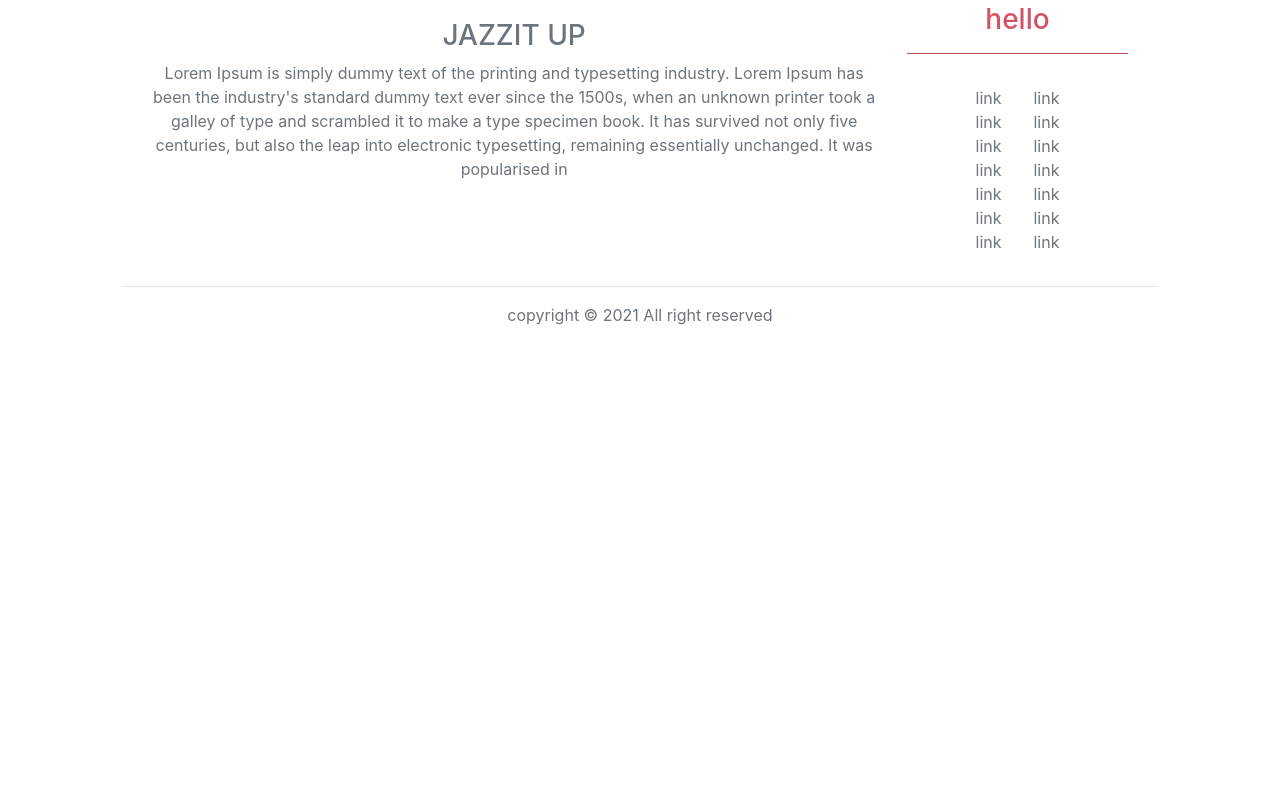
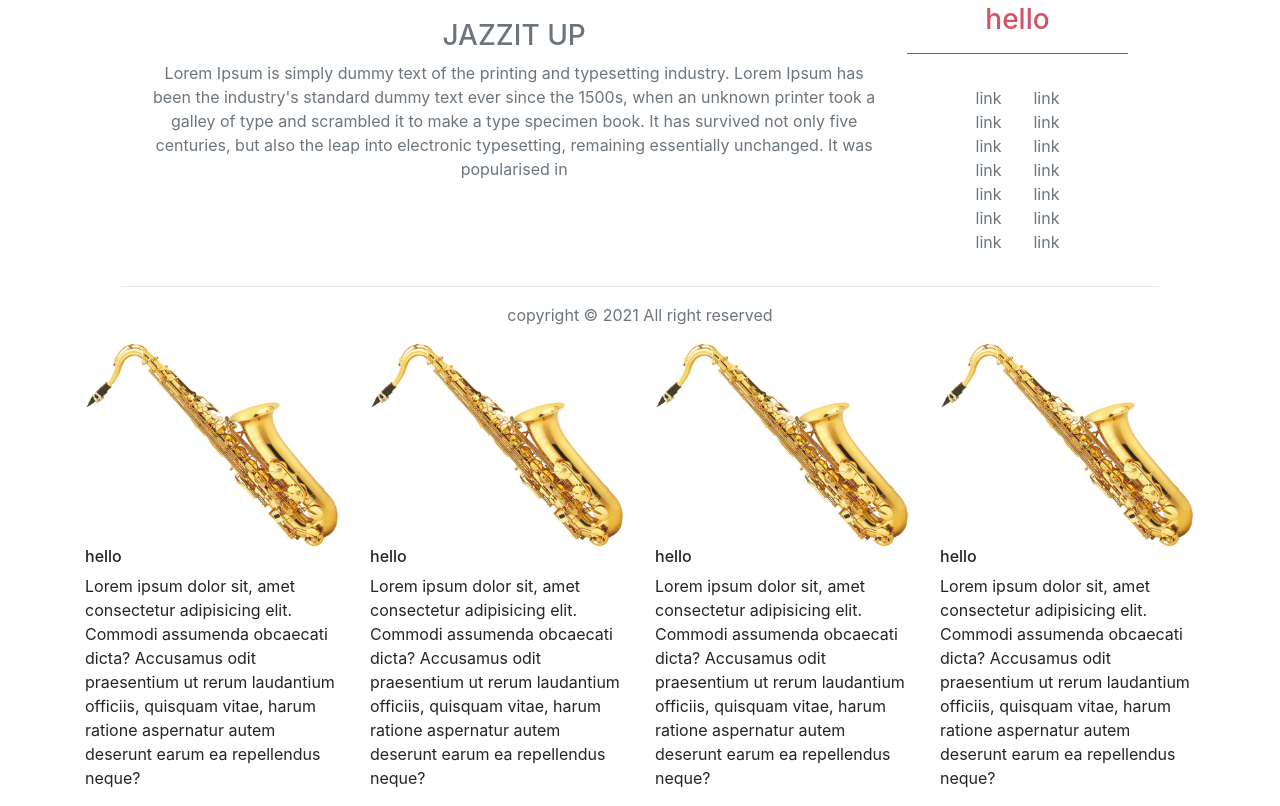
Before and after one commit to ashraffares/music-shop, a plain HTML site: page index.html in a window 1280 px wide. Shown: the part 1958-2764 px from the top of the page. Before the commit the page ends 2301 px from the top, so only its background shows below. Drawn offline with nearby package versions, Linux system fonts and the light colour scheme.

Commit message:
fixing linters

```diff
--- a/index.html
+++ b/index.html
@@ -467,6 +467,62 @@
     </div>
   </footer>
 
+
+
+
+
+
+  <div class="container">
+    <div class="row">
+      <div class="container col-lg-3">
+        <div class="row">
+          <img src="assets/c1.jpg" alt="" class="col-md-12 col-4" style="width:25%;height:30%;">
+          <h6 class="col-4 col-md-12">hello</h6>
+          <p class="col-4 col-md-12"> Lorem ipsum dolor sit, amet consectetur adipisicing elit. Commodi assumenda
+            obcaecati dicta? Accusamus odit praesentium ut rerum laudantium officiis, quisquam vitae, harum ratione
+            aspernatur autem deserunt earum ea repellendus neque? </p>
+
+        </div>
+
+      </div>
+
+      <div class="container col-lg-3">
+        <div class="row">
+          <img src="assets/c1.jpg" alt="" class="col-md-12 col-4" style="width:25%;height:30%;">
+          <h6 class="col-4 col-md-12">hello</h6>
+          <p class="col-4 col-md-12"> Lorem ipsum dolor sit, amet consectetur adipisicing elit. Commodi assumenda
+            obcaecati dicta? Accusamus odit praesentium ut rerum laudantium officiis, quisquam vitae, harum ratione
+            aspernatur autem deserunt earum ea repellendus neque? </p>
+
+        </div>
+
+      </div>
+
+      <div class="container  col-lg-3">
+        <div class="row">
+          <img src="assets/c1.jpg" alt="" class="col-md-12 col-4" style="width:25%;height:30%;">
+          <h6 class="col-4 col-md-12">hello</h6>
+          <p class="col-4 col-md-12"> Lorem ipsum dolor sit, amet consectetur adipisicing elit. Commodi assumenda
+            obcaecati dicta? Accusamus odit praesentium ut rerum laudantium officiis, quisquam vitae, harum ratione
+            aspernatur autem deserunt earum ea repellendus neque? </p>
+
+        </div>
+
+      </div>
+      <div class="container col-lg-3">
+        <div class="row">
+          <img src="assets/c1.jpg" alt="" class="col-md-12 col-4" style="width:25%;height:30%;">
+          <h6 class="col-4 col-md-12">hello</h6>
+          <p class="col-4 col-md-12"> Lorem ipsum dolor sit, amet consectetur adipisicing elit. Commodi assumenda
+            obcaecati dicta? Accusamus odit praesentium ut rerum laudantium officiis, quisquam vitae, harum ratione
+            aspernatur autem deserunt earum ea repellendus neque? </p>
+
+        </div>
+
+      </div>
+    </div>
+  </div>
+
   <!-- Optional JavaScript -->
   <!-- jQuery first, then Popper.js, then Bootstrap JS -->
   <script src="https://code.jquery.com/jquery-3.3.1.slim.min.js"
--- a/style.css
+++ b/style.css
@@ -68,9 +68,10 @@ header {
   0% {
     transform: translateX(0);
   }
+
   100% {
     color: #d35266;
-    transform: translateX(65);
+    transform: translateX(65px);
   }
 }
 
```
